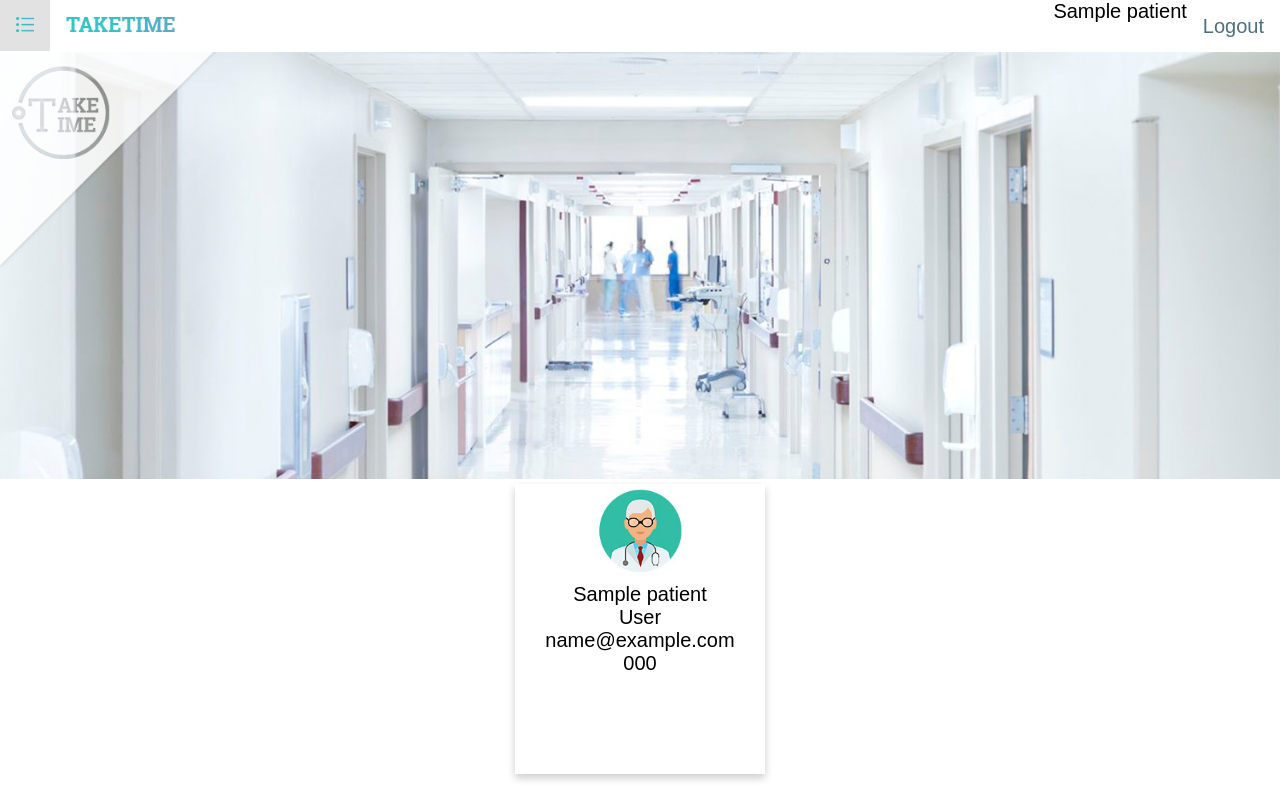
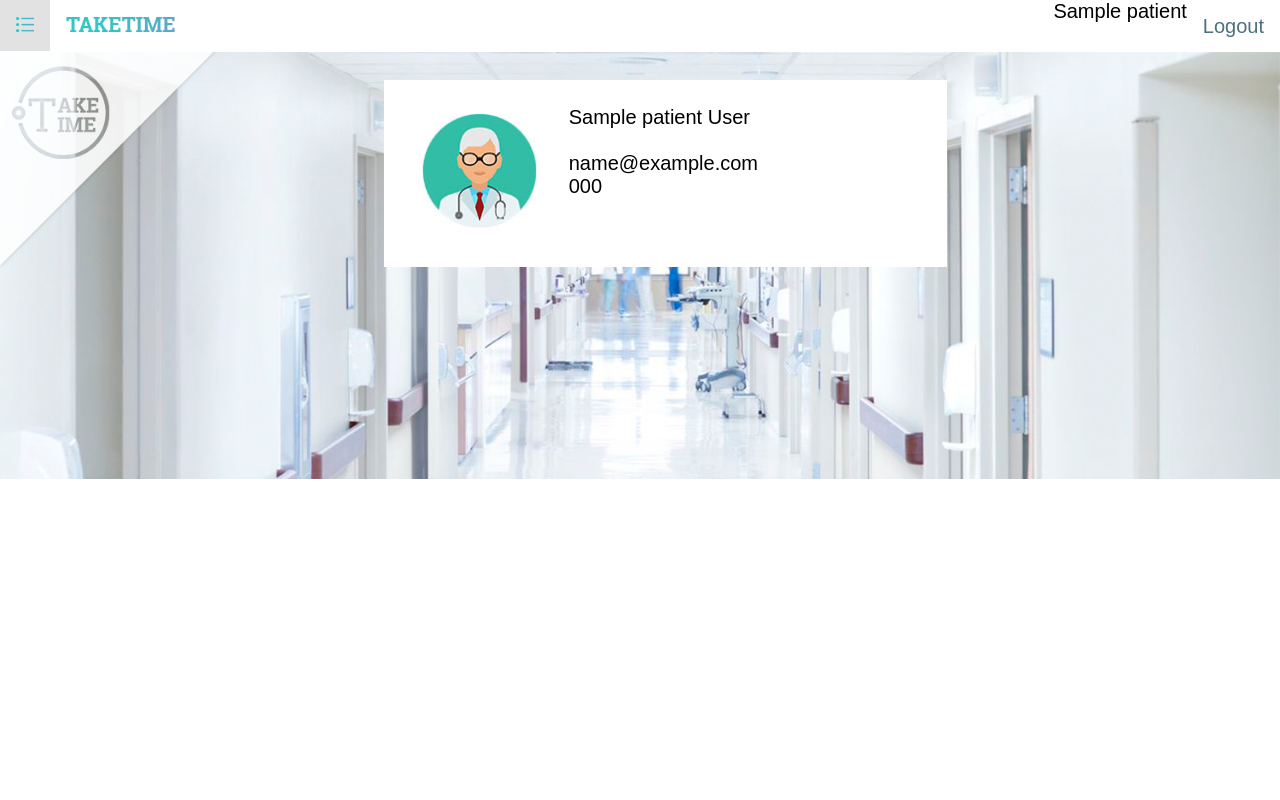
Before and after one commit to Izeple/TakeTime, a PHP site: page /profile.php in a window 1280 px wide. Run offline with PHP 8.4, Linux system fonts and the light colour scheme; the visitor is signed in with stand-in values (Sample User, id 1); tables that the repository leaves empty or names only in its code hold one stand-in row (values such as "Sample post"); some web fonts are replaced.

Commit message:
Profile up

```diff
--- a/Homepage.php
+++ b/Homepage.php
@@ -93,9 +93,9 @@
               <span class="close" onclick="document.getElementById('logpop').style.display='none'">&times;</span>
               <div class="sep"><p style="color: #6690a0; font-size:40px; text-align:center; margin:10px;">Login</p></div>
               <form class="user" method="post">
-                <div class="sep"><a>Email</a><span class="required">*</span></div>
+                <div class="sep"><p>Email</p><span class="required">*</span></div>
                 <div class="sep"><input type="email" name="email"></div>
-                <div class="sep"><a>Password</a><span class="required">*</span></div>
+                <div class="sep"><p>Password</p><span class="required">*</span></div>
                 <div class="sep"><input type="password" name="password"></div>
                 <div class="sep" style="width:50%; display:inline-block;"><input type="checkbox" checked="checked" name="remember"> <a style="font-size:18px;">Remember me</a></div>
                 <div class="sep" style="width:43%; text-align:right; display:inline-block;"><a class="aa" href="#" style="font-size:18px; text-decoration:none;">Forget Password ?</a></div>
--- /dev/null
+++ b/css/profile.css
@@ -0,0 +1,20 @@
+.Profile{
+    position:absolute;
+    top:80px;
+    background:white;
+    width:40%;
+    margin-left: 30%;
+    margin-right: 30%;
+    padding: 2%;
+}
+.leftpro{
+    width:30%;
+    display: inline-block;
+    vertical-align: text-top;
+}
+.rightpro{
+    width:68%;
+    display: inline-block;
+    vertical-align: text-top;
+
+}
--- a/profile.php
+++ b/profile.php
@@ -2,6 +2,7 @@
 <html>
 <head>
     <meta name="viewport" content="width=device-width, initial-scale=1">
+    <link rel="stylesheet" type="text/css" href="./css/profile.css">
     <link rel="stylesheet" type="text/css" href="./css/home.css">
     <link rel="stylesheet" type="text/css" href="./css/selectdoc.css">
     <link rel="stylesheet" type="text/css" href="http://allfont.net/allfont.css?fonts=agency-fb"/>
@@ -39,15 +40,17 @@
         </div>
         </section>
     </div>
-    <center >
-        <div class="card1">
-        <img src="./img/picdoc.jpg" style="width:100px;"><br>
-        <?php echo $result_User['name']; ?> <br>
-        <?php echo $result_User['surname']; ?><br>
-        <?php echo $result_User['email']; ?><br>
-        <?php echo $result_User['tel']; ?><br>
+        <div class="Profile">
+            <div class="leftpro"><img src="./img/picdoc.jpg" style="width:90%;"><br>
         </div>
-    </center>
+        <div class="rightpro">
+           <a> <?php echo $result_User['name']; ?> <?php echo $result_User['surname']; ?></a> <br>
+            <br>
+            <?php echo $result_User['email']; ?><br>
+            <?php echo $result_User['tel']; ?><br>
+        </div>
+
+        </div>
 
 </body>
 </html>
```
